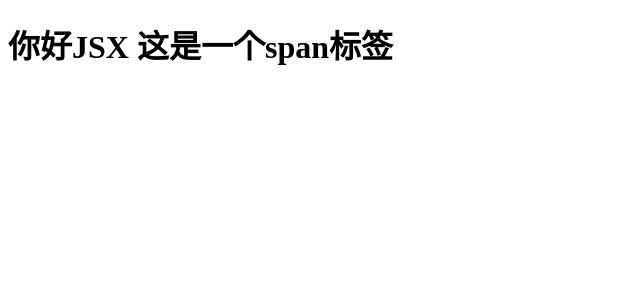
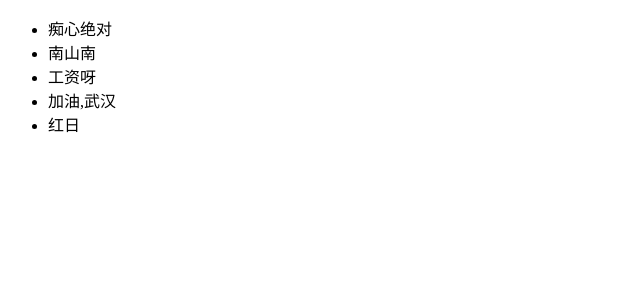
Before and after one commit to xu-jing119/react, a React (Create React App) app: page / in a window 1280 px wide. Shown: the top 300 px of the page, without its empty margins (0-640 px from the left). Built offline with nearby package versions, Linux system fonts and the light colour scheme.

Commit message:
循环渲染

```diff
--- a/src/index.js
+++ b/src/index.js
@@ -2,11 +2,36 @@
 import React from 'react';
 import ReactDOM from 'react-dom';
 
-// 创建元素
-const title = React.createElement('h1', null, 'hello react 脚手架!')
-// 渲染
-ReactDOM.render(title,document.getElementById('root'))
-// 使用JSX语法创键结构
-// 优点  更加简洁 不复杂
-const H1 = <h1>你好JSX <span>这是一个span标签</span></h1>
-ReactDOM.render(H1,document.getElementById('root'))
+// // 创建元素
+// const title = React.createElement('h1', null, 'hello react 脚手架!')
+// // 渲染
+// ReactDOM.render(title,document.getElementById('root'))
+// // 使用JSX语法创键结构
+// // 优点  更加简洁 不复杂
+// // 记住:用单大括号
+// const name='徐静'
+// const H1 = (
+// <div>
+//     <h1>你好JSX 这是一个JSX语法创键的元素</h1>
+//     <span>这是一个span标签</span>
+//     <span>名字是:{name}</span>
+// </div>)
+// ReactDOM.render(H1,document.getElementById('root'))
+
+
+// JSX列表循环渲染
+const songs = [
+    {id:1,name:"痴心绝对"},
+    {id:2,name:"南山南"},
+    {id:3,name:"工资呀"},
+    {id:4,name:"加油,武汉"},
+    {id:5,name:"红日"},
+]
+const list = (
+    <ul>
+    {songs.map(item=>(
+    <li key={item.id}>{item.name}</li>
+    ))}
+</ul>
+)
+ReactDOM.render(list,document.getElementById('root'))
```
